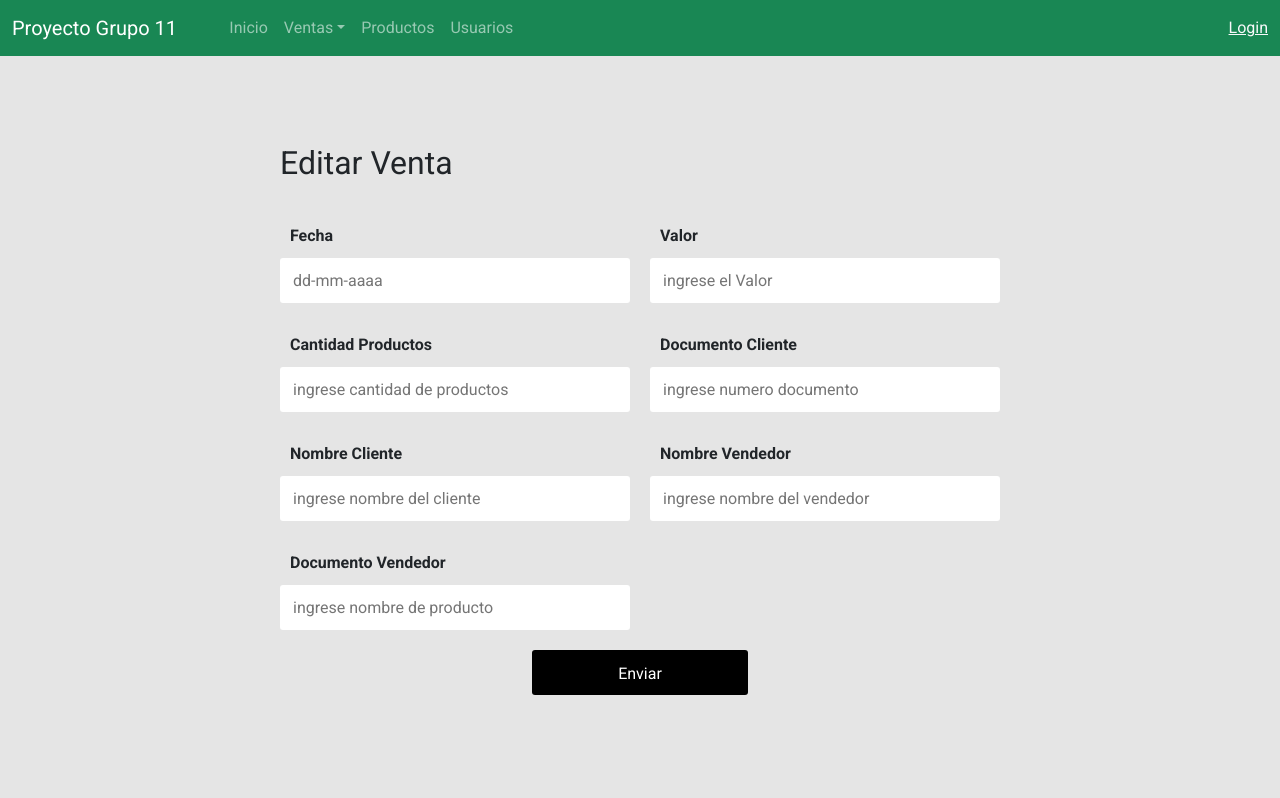
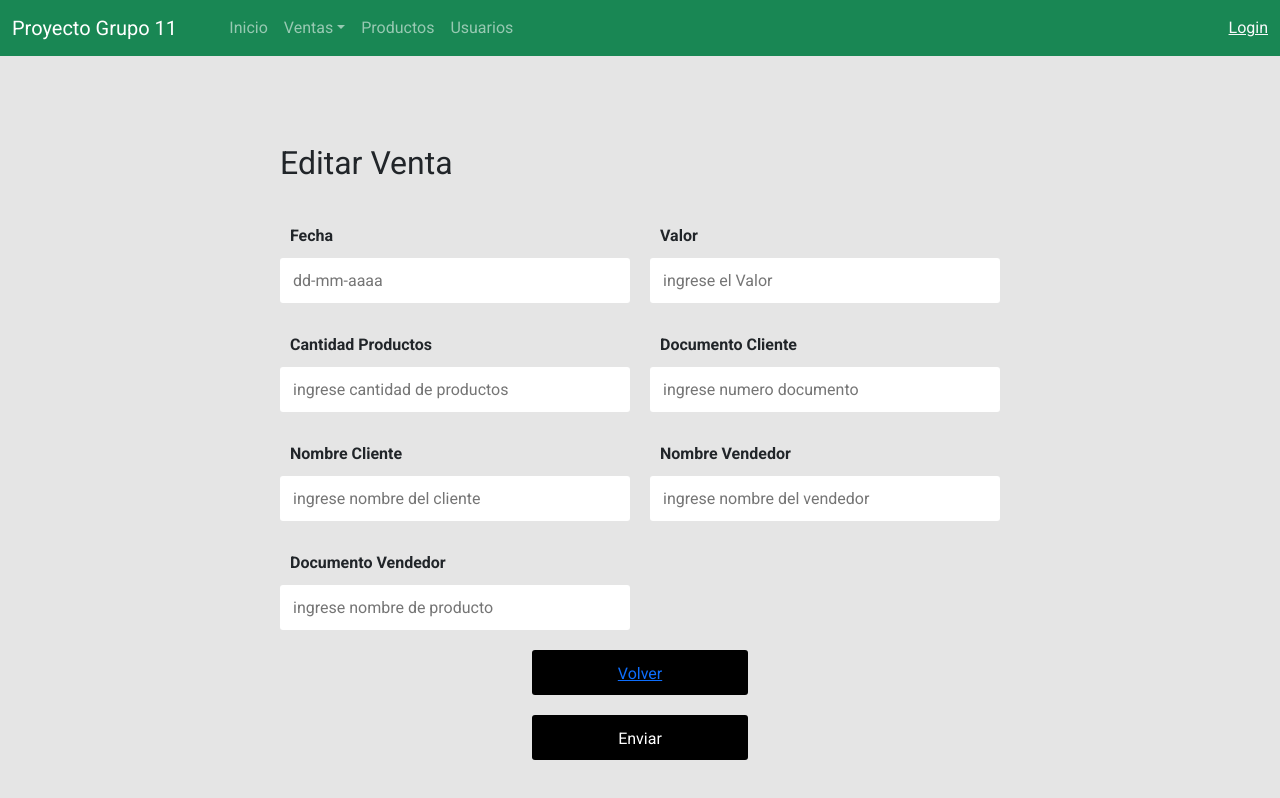
Before and after one commit to LupoSerale/Frontend_Grupo_11, a React (Create React App) app: page /api/venta in a window 1280 px wide. Built offline with nearby package versions, Linux system fonts and the light colour scheme.

Commit message:
Botón volver en editar venta

```diff
--- a/src/components/EditarVenta.jsx
+++ b/src/components/EditarVenta.jsx
@@ -172,6 +172,10 @@ const EditarVenta = () => {
                     <b>ERROR:</b>Por favor rellene el formulario correctamente
                 </p>
             </MensajeError>}
+
+            <ContenedorBoton>
+                <Boton type="button" ><a href="javascript: history.go(-1)">Volver</a></Boton>
+            </ContenedorBoton>
             <ContenedorBoton>
                 <Boton type="submit">Enviar</Boton>
                 {formularioValido === true && <MensajeExito>Formulario enviado exitosamente</MensajeExito>}
```
